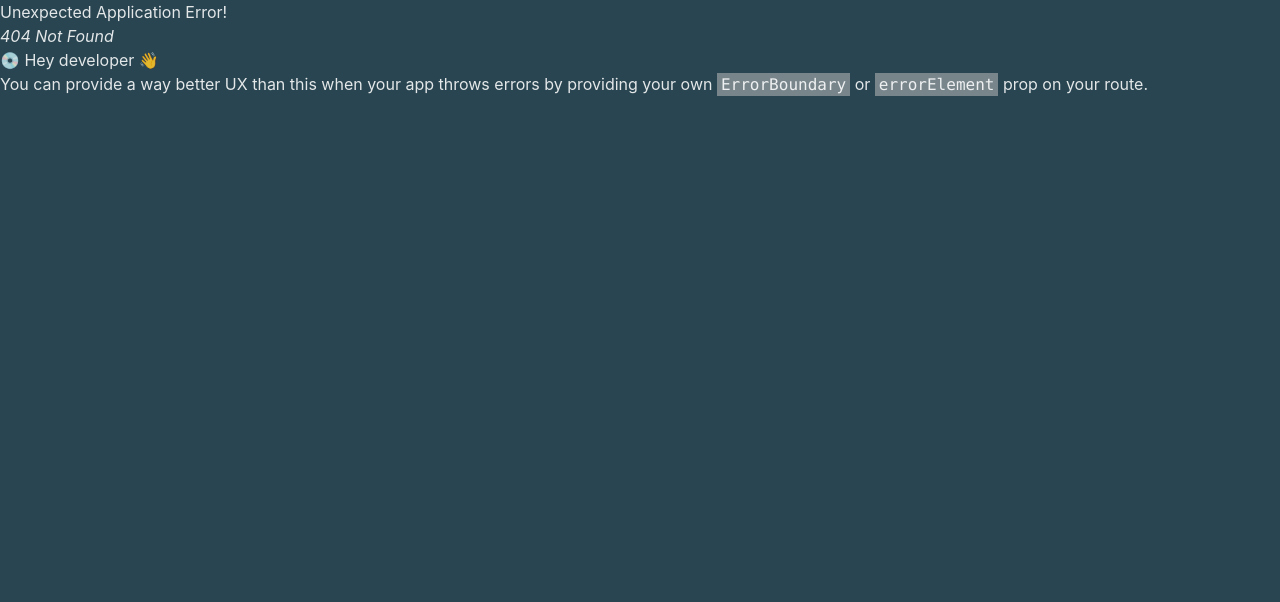
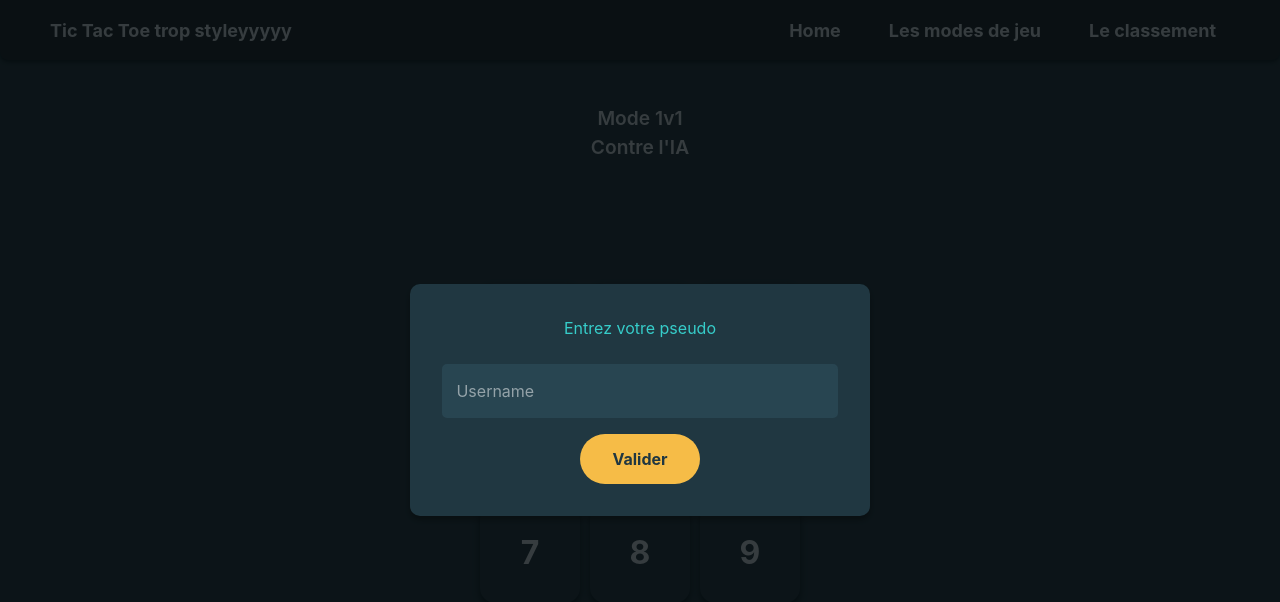
Before and after one commit to Pathan-Nara/projet-tic-tac-toe-react, a React (Vite) app: page /versus/1 in a window 1280 px wide. Before the commit this address had no page. Shown: the top 602 px of the page. Built offline with nearby package versions, Linux system fonts and the light colour scheme.

Commit message:
ajout de la page de jeu + modal pour choisir son pseudo + demain je finis la page et gameplay

```diff
--- a/src/main.tsx
+++ b/src/main.tsx
@@ -3,6 +3,7 @@ import { createRoot } from 'react-dom/client'
 import {createBrowserRouter, RouterProvider} from 'react-router-dom'
 import './index.css'
 import Home from './route/home'
+import Versus from './route/versus'
 import Layout from './components/Layout'
 
 
@@ -12,6 +13,7 @@ const router = createBrowserRouter([
     element: <Layout />,
     children: [
       { path: '/', element: <Home /> },
+      { path: '/versus/:vs', element: <Versus /> },
     ]
   },
 ])
--- a/src/route/home.tsx
+++ b/src/route/home.tsx
@@ -1,3 +1,4 @@
+import { Link } from 'react-router'
 import '../style/home.css'
 
 function Home() {
@@ -11,8 +12,8 @@ function Home() {
                 <div className="home-interactive">
                     <img src="https://www.lamaisondubillard.com/img/cms/BLOG/Tout%20savoir%20sur%20le%20jeu%20du%20Tic%20Tac%20Toe/Plateau-morpion.jpg" alt="Tic Tac Toe" className="home-image" />
                     <div className='buttonLayout'>
-                        <button className='homeButton button-primary'>Joueur vs Joueur</button>
-                        <button className='homeButton button-secondary'>Joueur vs IA</button>
+                        <button className='homeButton button-primary'><Link to="/versus/player">Joueur vs Joueur</Link></button>
+                        <button className='homeButton button-secondary'><Link to="/versus/ai">Joueur vs IA</Link></button>
                     </div>
                 </div>
             </div>
--- /dev/null
+++ b/src/route/versus.tsx
@@ -0,0 +1,72 @@
+import '../style/versus.css';
+import { useParams } from 'react-router-dom';
+import { useState } from 'react';
+
+function Versus() {
+    const { vs } = useParams();
+    const [username, setUsername] = useState('')
+    const [showModal, setShowModal] = useState(vs === 'player' ? false : true)
+    const [inputValue, setInputValue] = useState('')
+    const [board, setBoard] = useState(Array(9).fill(null))
+
+
+    const handleSubmit = () => {
+        if (inputValue.trim()) {
+            setUsername(inputValue)
+            setShowModal(false)
+        }
+    }
+
+    const usernameModal =
+    <>
+        <div className="modal">
+            <div className="modal-content">
+                <h2>Entrez votre pseudo</h2>
+                <input
+                    type="text"
+                    placeholder="Username"
+                    maxLength={15}
+                    value={inputValue}
+                    onChange={(e) => { setInputValue(e.target.value); console.log(e.target.value); }}
+                />
+                <button className="submit-button" onClick={handleSubmit}>Valider</button>
+            </div>
+        </div>
+    </>
+
+
+
+
+
+    return (
+        <>
+            {showModal && usernameModal}
+            <div className="versus-container">
+                <div className='text'>
+                    {username && <p>Bienvenue {username} !</p>}
+                    <h1>Mode 1v1</h1>
+                    <h1> Contre {vs === 'player' ? 'un Joueur' : 'l\'IA'}</h1>
+                </div>
+                <div className='morpion'>
+                    <div className='line'>
+                        <div className='square' id='1'>1</div>
+                        <div className='square' id='2'>4</div>
+                        <div className='square' id='3'>7</div>
+                    </div>
+                    <div className='line'>
+                        <div className='square' id='4'>2</div>
+                        <div className='square' id='5'>5</div>
+                        <div className='square' id='6'>8</div>
+                    </div>
+                    <div className='line'>
+                        <div className='square' id='7'>3</div>
+                        <div className='square' id='8'>6</div>
+                        <div className='square' id='9'>9</div>
+                    </div>
+                </div>
+            </div>
+        </>
+    )
+}
+
+export default Versus
--- /dev/null
+++ b/src/style/versus.css
@@ -0,0 +1,141 @@
+.versus-container{
+    display: flex;
+    flex-direction: column;
+    align-items: center;
+}
+
+.text{
+    gap: 5px;
+    margin-top: 1%;
+    font-size: larger;
+    font-weight: 600;
+    text-align: center;
+    color: var(--gray-light);
+}
+
+
+.morpion{
+    display: flex;
+    margin-top: 10%;
+    flex-direction: row;
+    gap: 10px;
+    align-items: center;
+    text-align: center;
+
+    .line{
+        display: flex;
+        align-items: center;
+        text-align: center;
+        flex-direction: column;
+        gap: 10px;
+
+        .square{
+            width: 100px;
+            height: 100px;
+            background-color: var(--gray-medium);
+            border-radius: 15px;
+            box-shadow: 0 4px 6px var(--gray-medium-shadow);
+            display: flex;
+            justify-content: center;
+            align-items: center;
+            font-size: 2rem;
+            color: var(--gray-light);
+            font-weight: bold;
+            cursor: pointer;
+            transition: background-color 0.3s ease, transform 0.2s ease;
+
+            &:hover {
+                background-color: var(--gray-light-shadow);
+                transform: translateY(-5px);
+            }
+
+            &:active {
+                transform: translateY(0);
+                box-shadow: 0 2px 4px var(--gray-medium-shadow);
+            }
+        }
+    }
+}
+
+
+
+
+
+
+
+
+
+
+
+
+
+
+
+
+
+
+
+
+
+
+
+.modal {
+  position: fixed;
+  top: 0;
+  left: 0;
+  width: 100%;
+  height: 100%;
+  background-color: rgba(0, 0, 0, 0.7);
+  display: flex;
+  justify-content: center;
+  align-items: center;
+  z-index: 1000;
+}
+
+.modal-content {
+  background-color: var(--gray-dark);
+  padding: 2rem;
+  border-radius: 10px;
+  box-shadow: 0 4px 6px rgba(0, 0, 0, 0.3);
+  text-align: center;
+  min-width: 300px;
+}
+
+.modal-content h2 {
+  color: var(--primary);
+  margin-bottom: 1.5rem;
+}
+
+.modal-content input {
+  width: 100%;
+  padding: 0.8rem;
+  margin-bottom: 1rem;
+  border: 2px solid var(--gray-medium);
+  border-radius: 5px;
+  background-color: var(--gray-medium);
+  color: white;
+  font-size: 1rem;
+}
+
+.modal-content input:focus {
+  outline: none;
+  border-color: var(--primary);
+}
+
+.submit-button {
+  background-color: var(--secondary);
+  color: var(--gray-dark);
+  padding: 0.8rem 2rem;
+  font-weight: bold;
+  cursor: pointer;
+  transition: background-color 0.3s;
+}
+
+.submit-button:hover {
+  background-color: var(--secondary-shadow);
+}
+
+.versus-container {
+  padding: 2rem;
+  text-align: center;
+}
```
Also changed, not shown: src/assets/img/circle.webp (added), src/assets/img/cross.webp (added).
